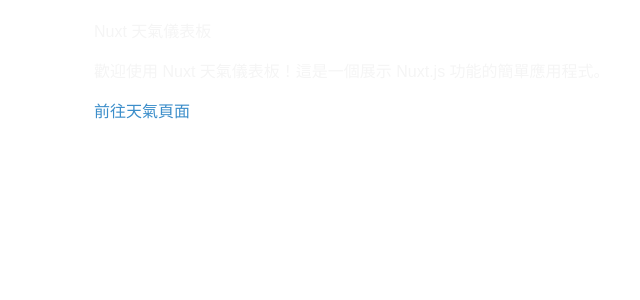
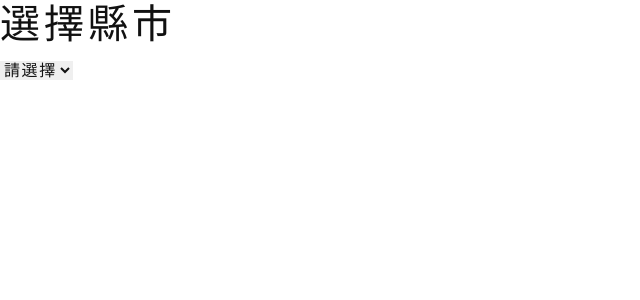
Before and after one commit to AIYA861202/nuxt-weather, a Nuxt app: page / in a window 1280 px wide. Shown: the top 300 px of the page, without its empty margins (0-640 px from the left). Built offline with nearby package versions, Linux system fonts and the light colour scheme.

Commit message:
串接天氣API，依縣市搜尋功能

```diff
--- a/assets/styles/style.scss
+++ b/assets/styles/style.scss
@@ -1,4 +1,4 @@
-.editor {
+body {
   word-wrap: break-word;
   word-break: break-word;
   overflow-wrap: break-word;
--- a/assets/styles/variable.scss
+++ b/assets/styles/variable.scss
@@ -1,6 +1,6 @@
 $main: #3c8eca;
 
-$gray: #f5f5f5;
+$gray: #111;
 $gray1: #333;
 $gray2: #4f4f4f;
 $gray3: #828282;
--- a/nuxt.config.ts
+++ b/nuxt.config.ts
@@ -18,10 +18,12 @@
     baseURL: '/', // 👈 一定要加上你的 repo 名稱（結尾有斜線/nuxt-weather/）
   },
   runtimeConfig: {
-  public: {
-    weatherApiKey: process.env.WEATHER_API_KEY,
+    WEATHER_API_KEY: process.env.WEATHER_API_KEY,
+    public: {}
   },
-},
+  modules: [
+    '@pinia/nuxt',
+  ],
   compatibilityDate: '2025-07-15',
   devtools: { enabled: true }
 })
--- a/package.json
+++ b/package.json
@@ -10,8 +10,10 @@
     "postinstall": "nuxt prepare"
   },
   "dependencies": {
+    "@pinia/nuxt": "^0.11.2",
     "bootstrap": "^5.3.2",
     "nuxt": "^4.1.3",
+    "pinia": "^3.0.3",
     "vue": "^3.5.22",
     "vue-router": "^4.5.1"
   },
--- a/pages/index.vue
+++ b/pages/index.vue
@@ -1,11 +1,46 @@
-<script setup></script>
+<script setup>
+import { useWeatherStore } from '~/stores/data'
+
+const store = useWeatherStore()
+
+const dataset = 'F-C0032-001'
+const selectCity = async (city) => {
+  await store.fetchWeather(dataset, city)
+}
+</script>
+
 <template>
-  <div class="container mx-auto p-4">
-    <h1 class="text-3xl font-bold mb-4">Nuxt 天氣儀表板</h1>
-    <p class="mb-4">歡迎使用 Nuxt 天氣儀表板！這是一個展示 Nuxt.js 功能的簡單應用程式。</p>
-    <NuxtLink to="/" class="link">前往天氣頁面</NuxtLink>
+  <div>
+    <h1>選擇縣市</h1>
+    <select @change="selectCity($event.target.value)">
+      <option disabled selected value="">請選擇</option>
+      <option v-for="c in store.cities" :key="c" :value="c">{{ c }}</option>
+    </select>
+
+    <div v-if="store.loading">載入中...</div>
+    <div v-else-if="store.error">{{ store.error }}</div>
+
+    <div v-else-if="store.cityData">
+      <h2 class="text-xl font-semibold mb-2">{{ store.selectedCity }} 天氣預報</h2>
+
+      <div v-for="loc in store.cityData" :key="loc.locationName" class="border p-4 rounded mb-4 shadow">
+
+        <div class="grid grid-cols-1 md:grid-cols-2 gap-4">
+          <div v-for="el in loc.weatherElement" :key="el.elementName" class="border p-2 rounded bg-gray-50">
+            <h4 class="font-semibold">{{ el.elementName }}</h4>
+            <ul>
+              <li v-for="t in el.time" :key="t.startTime">
+                <span class="font-mono">{{ t.startTime }} ~ {{ t.endTime }}:</span>
+                {{ t.parameter.parameterName }} {{ t.parameter.parameterUnit || '' }}
+              </li>
+            </ul>
+          </div>
+        </div>
+      </div>
+    </div>
   </div>
 </template>
+
 <style lang="scss" scoped>
 .link{
   color: $main;
--- /dev/null
+++ b/stores/data.js
@@ -0,0 +1,56 @@
+import { defineStore } from "pinia";
+
+export const useWeatherStore = defineStore("data", {
+  state: () => ({
+    cities: [
+      "宜蘭縣",
+      "花蓮縣",
+      "臺東縣",
+      "澎湖縣",
+      "金門縣",
+      "連江縣",
+      "臺北市",
+      "新北市",
+      "桃園市",
+      "臺中市",
+      "臺南市",
+      "高雄市",
+      "基隆市",
+      "新竹縣",
+      "新竹市",
+      "苗栗縣",
+      "彰化縣",
+      "南投縣",
+      "雲林縣",
+      "嘉義縣",
+      "嘉義市",
+      "屏東縣",
+    ],
+    selectedCity: "",
+    cityData: null,
+    loading: false,
+    error: null,
+  }),
+
+  actions: {
+    async fetchWeather(set, city) {
+      this.selectedCity = city;
+      this.loading = true;
+      try {
+        const data = await $fetch("/api/weather", {
+          params: {
+            dataset: set,
+            locationName: city,
+          },
+        });
+
+        // data.records.location 已經只包含選中的縣市
+        this.cityData = data.records.location;
+      } catch (err) {
+        this.error = err.message || "取得資料失敗";
+      } finally {
+        this.loading = false;
+      }
+    },
+  },
+});
```
Also changed, not shown: 2 other files (tests, documents, lock files or other folders).
